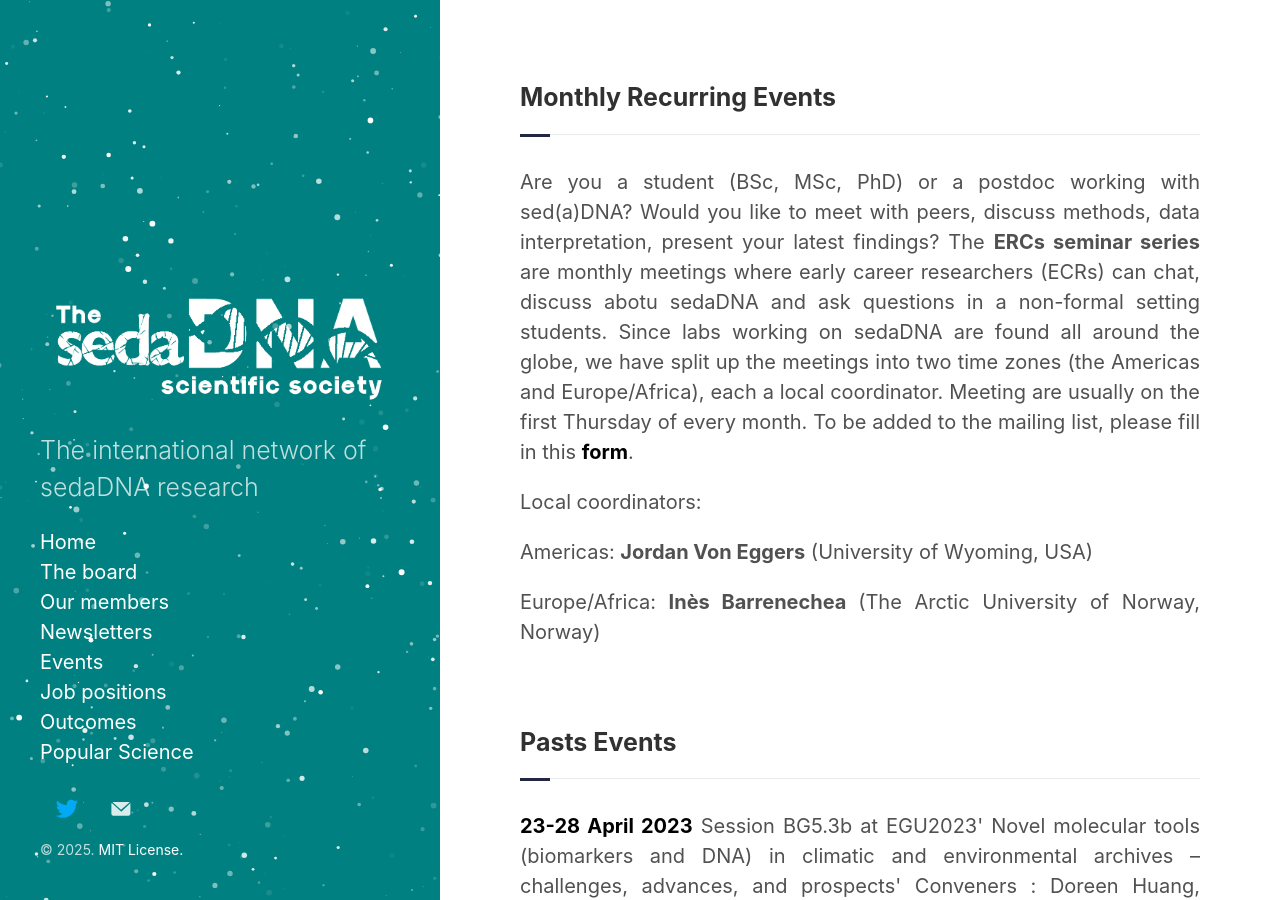
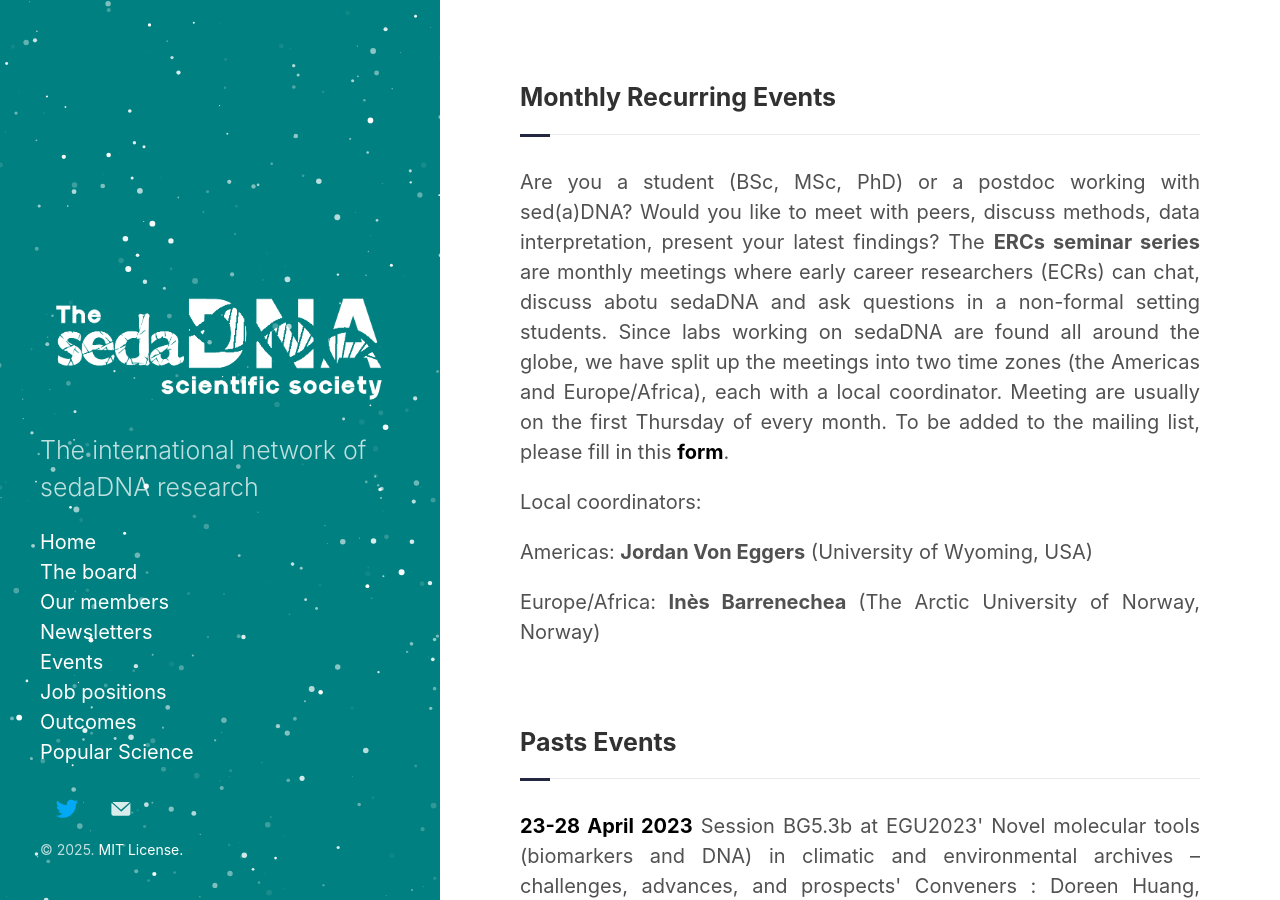
Before and after one commit to sedadna/sedadna.github.io, a Jekyll site: the page built from category/events.md, in a window 1280 px wide and 900 px high, scrolled down 1394 px. Built offline with Jekyll 4.4.1, drawn with Linux system fonts in a browser that asks for light colours.

Commit message:
Update events.md

```diff
--- a/category/events.md
+++ b/category/events.md
@@ -39,7 +39,7 @@ Abstracts can be submitted until the <b>20th of April 2025</b>.
 
 <h3 class="section-title underline">Monthly Recurring Events</h3>
 
-<p align="justify"> Are you a student (BSc, MSc, PhD) or a postdoc working with sed(a)DNA? Would you like to meet with peers, discuss methods, data interpretation, present your latest findings? The <b>ERCs seminar series</b> are monthly meetings where early career researchers (ECRs) can chat, discuss abotu sedaDNA and ask questions in a non-formal setting students. Since labs working on sedaDNA are found all around the globe, we have split up the meetings into two time zones (the Americas and Europe/Africa), each a local coordinator. Meeting are usually on the first Thursday of every month. To be added to the mailing list, please fill in this <a href="https://docs.google.com/forms/d/1u33PJHJQJUXuyAedCrkgjgQLgKpq7y9M-VGLpCXxQGs/edit" target="_blank"><b>form</b></a>.
+<p align="justify"> Are you a student (BSc, MSc, PhD) or a postdoc working with sed(a)DNA? Would you like to meet with peers, discuss methods, data interpretation, present your latest findings? The <b>ERCs seminar series</b> are monthly meetings where early career researchers (ECRs) can chat, discuss abotu sedaDNA and ask questions in a non-formal setting students. Since labs working on sedaDNA are found all around the globe, we have split up the meetings into two time zones (the Americas and Europe/Africa), each with a local coordinator. Meeting are usually on the first Thursday of every month. To be added to the mailing list, please fill in this <a href="https://docs.google.com/forms/d/1u33PJHJQJUXuyAedCrkgjgQLgKpq7y9M-VGLpCXxQGs/edit" target="_blank"><b>form</b></a>.
 <p> Local coordinators: </p>
  <p>Americas: <b>Jordan Von Eggers</b> (University of Wyoming, USA)</p>
  <p>Europe/Africa: <b>Inès Barrenechea </b>(The Arctic University of Norway, Norway)</p>
```
